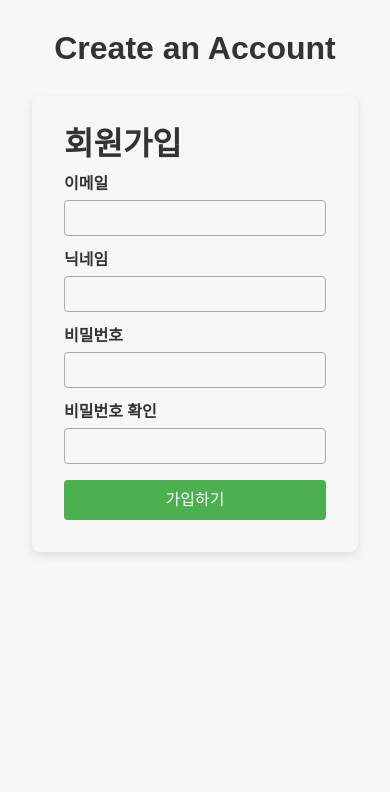
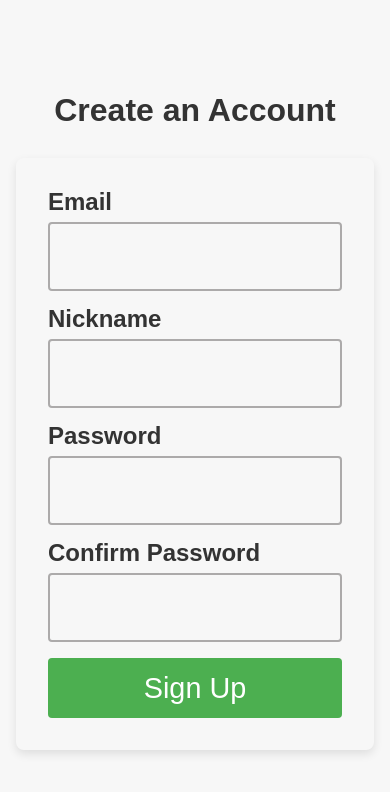
Before and after one commit to narudog/traveling-dog-frontend, a Next.js app: page /signup in a window 390 px wide. Shown: the top 792 px of the page. Built offline with nearby package versions, Linux system fonts and the light colour scheme; no server answers.

Commit message:
회원가입 폼 스타일 및 텍스트 수정
- 모바일 화면에서 폼의 스타일을 개선하여 반응형 디자인 강화
- 입력 필드 레이블을 영어로 변경하여 일관성 유지
- 버튼 텍스트를 영어로 변경하여 사용자 경험 향상

```diff
--- a/src/app/(auth)/signup/page.module.scss
+++ b/src/app/(auth)/signup/page.module.scss
@@ -30,3 +30,10 @@
         transform: translateY(0);
     }
 }
+
+@media (max-width: 768px) {
+    .container {
+        justify-content: center;
+        padding: 1rem;
+    }
+}
--- a/src/components/auth/SignupForm.module.scss
+++ b/src/components/auth/SignupForm.module.scss
@@ -67,3 +67,26 @@
         transform: translateX(0);
     }
 }
+
+@media (max-width: 768px) {
+    .form {
+        font-size: 1.5rem;
+
+        .inputGroup {
+            input {
+                font-size: 1.8rem;
+                border: 2px solid $border-color;
+                padding: 1rem;
+            }
+
+            .error {
+                font-size: 1.5rem;
+            }
+        }
+
+        .button {
+            font-size: 1.8rem;
+            padding: 1rem;
+        }
+    }
+}
--- a/src/components/auth/SignupForm.tsx
+++ b/src/components/auth/SignupForm.tsx
@@ -61,32 +61,30 @@ export default function SignupForm() {
 
     return (
         <form className={styles.form} onSubmit={handleSubmit}>
-            <h1>회원가입</h1>
-
             <div className={styles.inputGroup}>
-                <label htmlFor="email">이메일</label>
+                <label htmlFor="email">Email</label>
                 <input id="email" type="email" value={email} onChange={(e) => setEmail(e.target.value)} required />
             </div>
 
             <div className={styles.inputGroup}>
-                <label htmlFor="nickname">닉네임</label>
+                <label htmlFor="nickname">Nickname</label>
                 <input id="nickname" type="text" value={nickname} onChange={(e) => setNickname(e.target.value)} required />
             </div>
 
             <div className={styles.inputGroup}>
-                <label htmlFor="password">비밀번호</label>
+                <label htmlFor="password">Password</label>
                 <input id="password" type="password" value={password} onChange={(e) => setPassword(e.target.value)} required />
             </div>
 
             <div className={styles.inputGroup}>
-                <label htmlFor="confirmPassword">비밀번호 확인</label>
+                <label htmlFor="confirmPassword">Confirm Password</label>
                 <input id="confirmPassword" type="password" value={confirmPassword} onChange={(e) => setConfirmPassword(e.target.value)} required />
             </div>
 
             {error && <p className={styles.error}>{error}</p>}
 
             <button type="submit" className={styles.button} disabled={isLoading}>
-                {isLoading ? "처리 중..." : "가입하기"}
+                {isLoading ? "Processing..." : "Sign Up"}
             </button>
         </form>
     );
```
